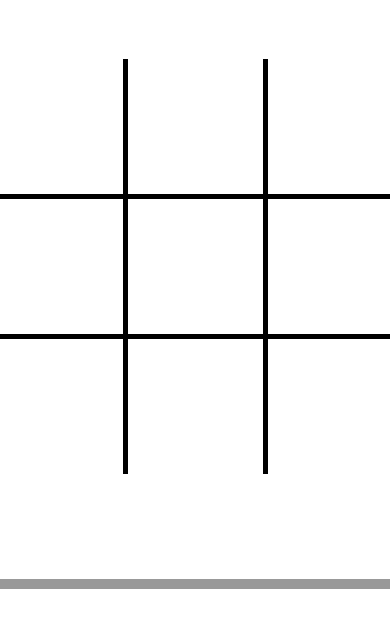
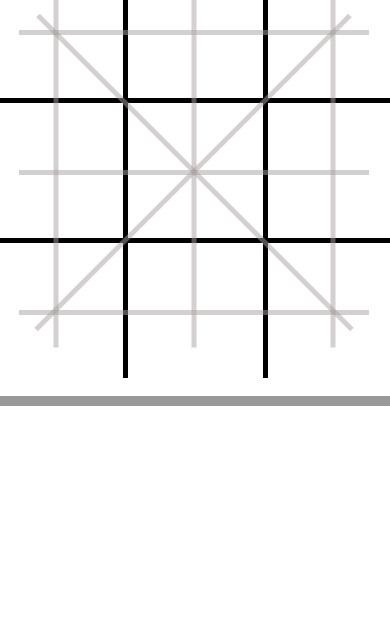
Before and after one commit to User42-1/Tic_Tac_Toe, a plain HTML site: page index.html in a window 390 px wide. Shown: the part 223-844 px from the top of the page. Drawn offline with Linux system fonts and the light colour scheme.

Commit message:
responsive ok

```diff
--- a/index.html
+++ b/index.html
@@ -54,12 +54,12 @@
             </tr>
         </table>
 
-        <div id="line_0" class="horizontal_line" style="top: 350px;"></div>
-        <div id="line_1" class="horizontal_line" style="top: 491px;"></div>
-        <div id="line_2" class="horizontal_line" style="top: 632px;"></div>
-        <div id="line_3" class="horizontal_line transform_vertical" style="left: -66px;"></div>
-        <div id="line_4" class="horizontal_line transform_vertical" style="left: 74px;"></div>
-        <div id="line_5" class="horizontal_line transform_vertical" style="left: 213px;"></div>
+        <div id="line_0" class="horizontal_line" style="top: 220px;"></div>
+        <div id="line_1" class="horizontal_line" style="top: 360px;"></div>
+        <div id="line_2" class="horizontal_line" style="top: 500px;"></div>
+        <div id="line_3" class="horizontal_line transform_vertical" style="left: -44px;"></div>
+        <div id="line_4" class="horizontal_line transform_vertical" style="left: 94px;"></div>
+        <div id="line_5" class="horizontal_line transform_vertical" style="left: 233px;"></div>
         <div id="line_6" class="horizontal_line transform_diagonal_left" style="width: 444px;"></div>
         <div id="line_7" class="horizontal_line transform_diagonal_right" style="width: 444px;"></div>
     </div>
--- a/script.js
+++ b/script.js
@@ -79,7 +79,5 @@ function check_for_winner() {
         AUDIO_WIN.play();
         game_over = true;
         setTimeout(()=>{window.location.href="./endscreen.html"}, 2000);
-
-/*         window.location.href="./endscreen.html";
- */    }
+    }
 }
--- a/style.css
+++ b/style.css
@@ -8,7 +8,7 @@ body {
 
 .container {
     width: 600px;
-    height: 100vh;
+    height: 652px;
     display: flex;
     flex-direction: column;
     justify-content: center;
@@ -104,32 +104,33 @@ td:hover {
 /* lines (horizontal, vertical, diagonal */
 .horizontal_line {
     position: absolute;
-    left: 73px;
+    left: 94px;
     width: 350px;
     height: 5px;
     background-color: rgba(169, 161, 161, 0.5);
-    transform: scaleX(0.0);
+    transform: scaleX(1);
     transition: transform 400ms ease-in-out;
-    z-index: -10;
+    /*     z-index: -10;
+ */
 }
 
 .transform_vertical {
-    transform: rotate(90deg) scaleX(0.0);
-    top: 491px;
+    transform: rotate(90deg) scaleX(1);
+    top: 360px;
     transition: transform 400ms ease-in-out;
 }
 
 .transform_diagonal_left {
-    transform: rotate(45deg) scaleX(0.0);
-    top: 491px;
-    left: 30px;
+    transform: rotate(45deg) scaleX(1);
+    top: 360px;
+    left: 48px;
     transition: transform 400ms ease-in-out;
 }
 
 .transform_diagonal_right {
-    transform: rotate(-45deg) scaleX(0.0);
-    top: 491px;
-    left: 27px;
+    transform: rotate(-45deg) scaleX(1);
+    top: 360px;
+    left: 46px;
     transition: transform 400ms ease-in-out;
 }
 
@@ -137,7 +138,7 @@ td:hover {
 .container_endscreen {
     position: relative;
     width: 600px;
-    height: 100vh;
+    height: 652px;
     display: flex;
     flex-direction: column;
     justify-content: center;
```
